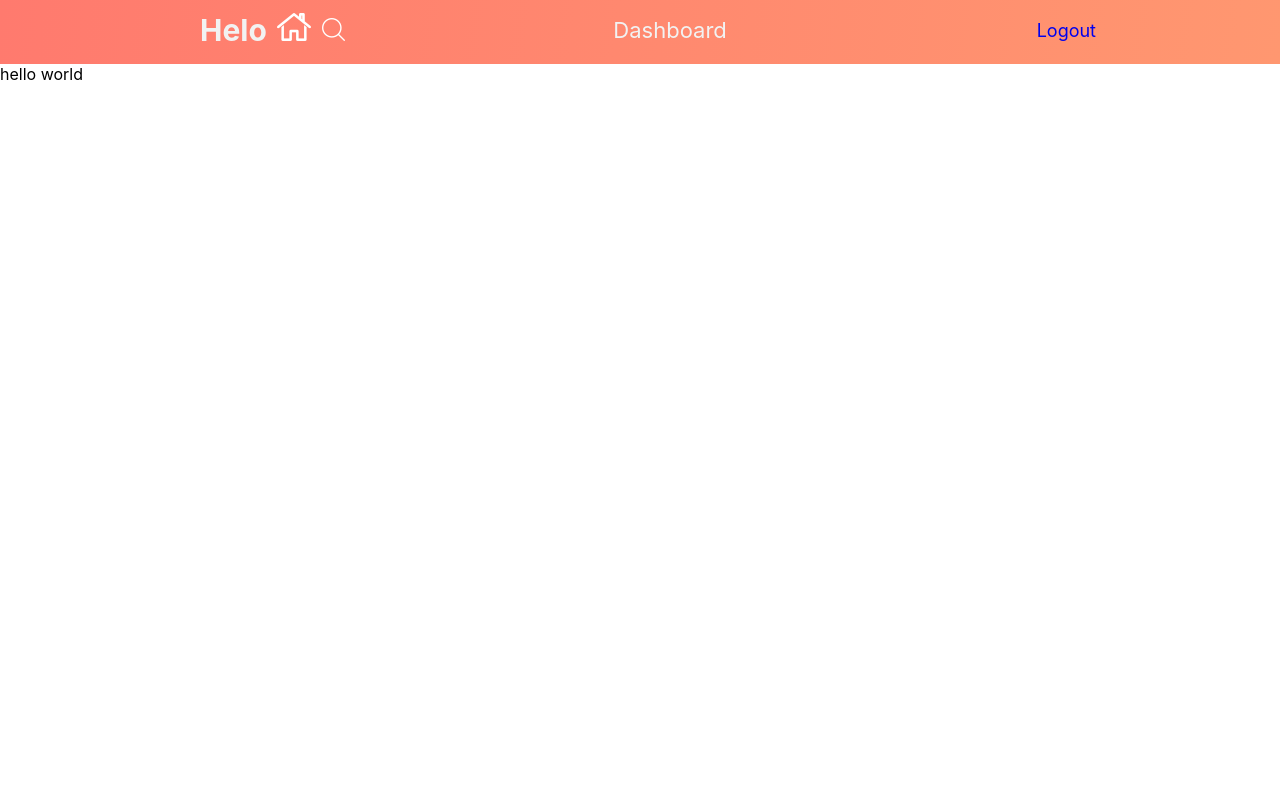
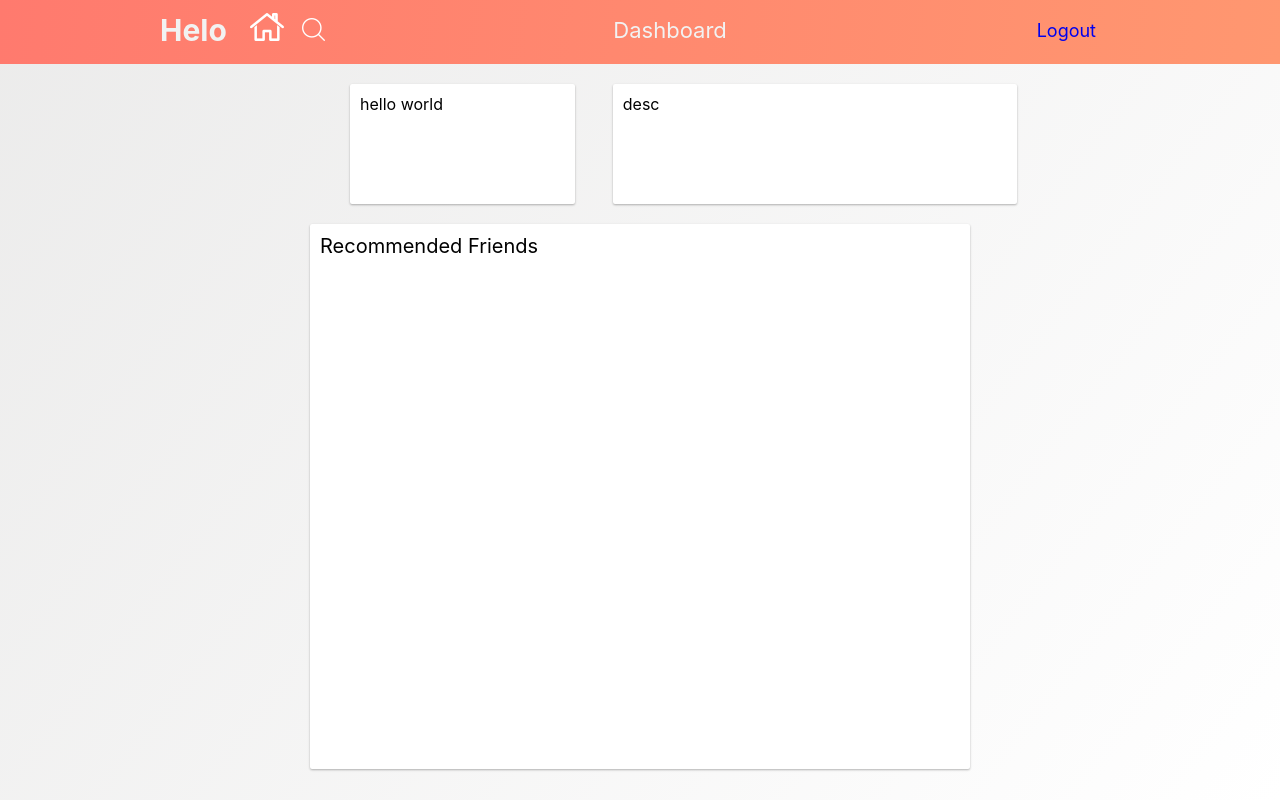
Before and after one commit to dawsonnelson/async-3, a React (Create React App) app in the folder helo/: page /#/Dashboard in a window 1280 px wide. Built offline with nearby package versions, Linux system fonts and the light colour scheme.

Commit message:
more basic pages done

```diff
--- a/helo/src/components/Dashboard/Dashboard.css
+++ b/helo/src/components/Dashboard/Dashboard.css
@@ -0,0 +1,76 @@
+.app{
+    background-image: linear-gradient(128deg, rgba(64, 61, 57, .1), rgba(255,255,255,.2));
+    box-shadow: 0 14px 28px 0 rgba(0, 0, 0, 0.25), 0 10px 10px 0 rgba(0, 0, 0, 0.26);
+    /* background-color: aqua; */
+    /* width: 100%; */
+    height: 100vh;
+
+}
+/*
+.content{
+    text-align: center;
+    justify-content: center;
+} */
+
+.top-content{
+    /* display: inline-block */
+    display: flex;
+    flex-flow: row nowrap;
+    margin-top: 20px;
+
+}
+
+.name-box{
+    /* text-align: center; */
+    width: 16%;
+    height: 100px;
+    /* margin: 0 auto; */
+    margin-left: 350px;
+    padding: 10px;
+    position: relative;
+
+    border-radius: 2px;
+    background-color: #ffffff;
+    box-shadow: 0 1px 3px 0
+    rgba(0, 0, 0, .1), 0 1px 2px 0
+    rgba(0, 0, 0, .2);
+}
+
+.desc{
+    /* text-align: center; */
+    width: 30%;
+    height: 100px;
+    /* margin: 0 auto; */
+    padding: 10px;
+    position: relative;
+    margin-left: 38px;
+
+    border-radius: 2px;
+    background-color: #ffffff;
+    box-shadow: 0 1px 3px 0
+    rgba(0, 0, 0, .1), 0 1px 2px 0
+    rgba(0, 0, 0, .2);
+}
+
+
+.recommended-div{
+    /* text-align: center; */
+    width: 50%;
+    min-height: 525px;
+    margin: 0 auto;
+    margin-top: 20px;
+    padding: 10px;
+    position: relative;
+
+    border-radius: 2px;
+    background-color: #ffffff;
+    box-shadow: 0 1px 3px 0
+    rgba(0, 0, 0, .1), 0 1px 2px 0
+    rgba(0, 0, 0, .2);
+
+    overflow: scroll;
+}
+
+.rec-friend {
+    font-size: 20px;
+}
--- a/helo/src/components/Dashboard/Dashboard.js
+++ b/helo/src/components/Dashboard/Dashboard.js
@@ -9,10 +9,19 @@ export default class Dashboard extends Component {
                 <div className = 'nav'>
                     <Nav url = '/dashboard'/>
                 </div>
-                <div>
-                    <span>hello world</span>
+                <div className = 'content'>
+                    <div className = 'top-content'>
+                        <div className = 'name-box'>
+                            <span>hello world</span>
+                        </div>
+                        <div className = 'desc'>
+                            <span>desc</span>
+                        </div>
+                    </div>
+                    <div className = 'recommended-div'>
+                        <span className = 'rec-friend'>Recommended Friends</span>
+                    </div>
                 </div>
-
             </div>
         )
     }
--- a/helo/src/components/Nav/Nav.css
+++ b/helo/src/components/Nav/Nav.css
@@ -24,19 +24,19 @@
     font-size: 30px;
     color: #f2f2f2;
     font-weight: bold;
-    margin-left: 190px;
+    margin-left: 150px;
 
 
 }
 
 .house{
     /* padding: 3px; */
-    margin-left: 5px;
+    margin-left: 18px;
 }
 
 .magGlass{
     /* padding: 3px */
-    margin-left: 5px;
+    margin-left: 12px;
 }
 
 .div-title{
--- a/helo/src/components/Nav/Nav.js
+++ b/helo/src/components/Nav/Nav.js
@@ -8,7 +8,7 @@ export default function Nav (){
     return(
         <div className = "nav">
             <div className = 'div-helo'>
-            <span className = "helo">Helo</span> <img className = 'house' src ={image}></img> <img className = 'magGlass' src={search}></img>
+            <span className = "helo">Helo</span> <img className = 'house' src ={image} alt = 'no'></img> <img className = 'magGlass' src={search} alt = 'no'></img>
             </div>
 
             <div className = 'div-title'>
--- /dev/null
+++ b/helo/src/components/Profile/Profile.css
@@ -0,0 +1,33 @@
+.top-div{
+    width: 50%;
+    height: 125px;
+    margin: 0 auto;
+    margin-top: 20px;
+    padding: 10px;
+    position: relative;
+
+    border-radius: 2px;
+    background-color: #ffffff;
+    box-shadow: 0 1px 3px 0
+    rgba(0, 0, 0, .1), 0 1px 2px 0
+    rgba(0, 0, 0, .2);
+
+    overflow: scroll;
+}
+
+.bottom-div{
+    width: 50%;
+    min-height: 400px;
+    margin: 0 auto;
+    margin-top: 20px;
+    padding: 10px;
+    position: relative;
+
+    border-radius: 2px;
+    background-color: #ffffff;
+    box-shadow: 0 1px 3px 0
+    rgba(0, 0, 0, .1), 0 1px 2px 0
+    rgba(0, 0, 0, .2);
+
+    overflow: scroll;
+}
--- /dev/null
+++ b/helo/src/components/Profile/Profile.js
@@ -0,0 +1,25 @@
+import React, {Component} from 'react'
+import Nav from '../Nav/Nav'
+import './Profile.css'
+
+export default class Profile extends Component {
+    render() {
+        return(
+            <div className = 'app'>
+                <div className = 'nav'>
+                    <Nav url = '/profile'/>
+                </div>
+
+                <div className = 'content'>
+                    <div className = 'top-div'>
+
+                    </div>
+
+                    <div className = 'bottom-div'>
+
+                    </div>
+                </div>
+            </div>
+        )
+    }
+}
--- /dev/null
+++ b/helo/src/components/Search/Search.css
@@ -0,0 +1,16 @@
+.main-div{
+    width: 50%;
+    min-height: 670px;
+    margin: 0 auto;
+    margin-top: 20px;
+    padding: 10px;
+    position: relative;
+
+    border-radius: 2px;
+    background-color: #ffffff;
+    box-shadow: 0 1px 3px 0
+    rgba(0, 0, 0, .1), 0 1px 2px 0
+    rgba(0, 0, 0, .2);
+
+    overflow: scroll;
+}
--- /dev/null
+++ b/helo/src/components/Search/Search.js
@@ -0,0 +1,20 @@
+import React, {Component} from 'react'
+import Nav from '../Nav/Nav'
+import './Search.css'
+
+export default class Search extends Component {
+    render() {
+        return(
+            <div className = 'app'>
+                <div className = 'nav'>
+                    <Nav url = '/search'/>
+                </div>
+                <div className = 'content'>
+                    <div className = 'main-div'>
+
+                    </div>
+                </div>
+            </div>
+        )
+    }
+}
--- a/helo/src/routes.js
+++ b/helo/src/routes.js
@@ -2,11 +2,15 @@ import React from 'react'
 import { Route, Switch } from 'react-router-dom'
 import Auth from './components/Auth/Auth';
 import Dashboard from './components/Dashboard/Dashboard'
+import Search from './components/Search/Search'
+import Profile from './components/Profile/Profile'
 
 export default (
 
     <Switch>
         <Route exact path = '/' component={Auth}/>
-        <Route path ='/dashboard' component={Dashboard}/>
+        <Route path ='/Dashboard' component={Dashboard}/>
+        <Route path = '/Search' component={Search}/>
+        <Route path = '/Profile' component={Profile}/>
     </Switch>
 )
```
Also changed, not shown: helo/src/components/Auth/Auth.css (added).
